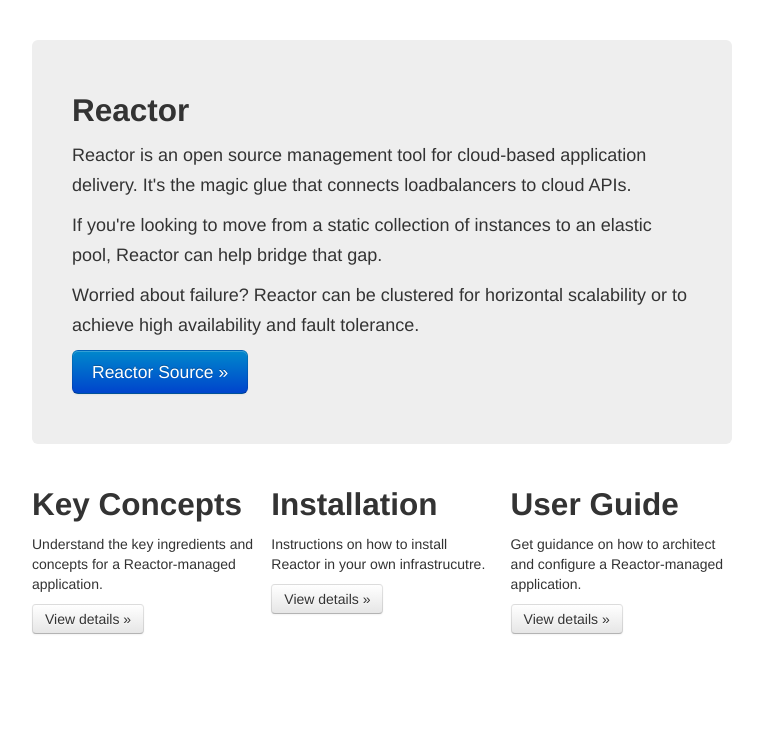
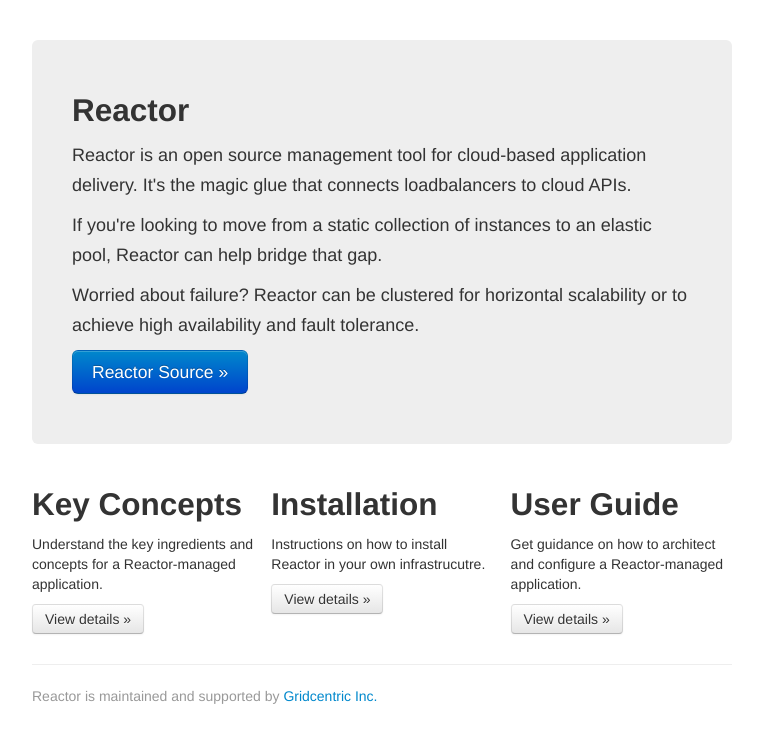
Before and after one commit to gridcentric/reactor-docs, a Jekyll site: the page built from index.html, in a window 1280 px wide. Shown: the top 743 px of the page, without its empty margins (258-1021 px from the left). Built offline with Jekyll 4.4.1, drawn with Linux system fonts in a browser that asks for light colours.

Commit message:
Add Gridcentric footer.

```diff
--- /dev/null
+++ b/_includes/copyinfo.html
@@ -0,0 +1,2 @@
+<hr/>
+<span class="muted">Reactor is maintained and supported by <a href="http://gridcentric.com">Gridcentric Inc.</a></span>
--- a/_layouts/normal.html
+++ b/_layouts/normal.html
@@ -4,16 +4,15 @@
 {% include masthead.html %}
 
 <div class="row-fluid" id="content">
-
 <div class="span3">
     {% include menu.html %}
 </div>
-
 <div class="span9">
     {{content}}
 </div>
+</div>
 
-</div>
+{% include copyinfo.html %}
 </div>
 
 {% include footer.html %}
--- a/_layouts/splash.html
+++ b/_layouts/splash.html
@@ -2,6 +2,7 @@
 
 <div class="container-narrow">
 {{content}}
+{% include copyinfo.html %}
 </div>
 
 {% include footer.html %}
```
